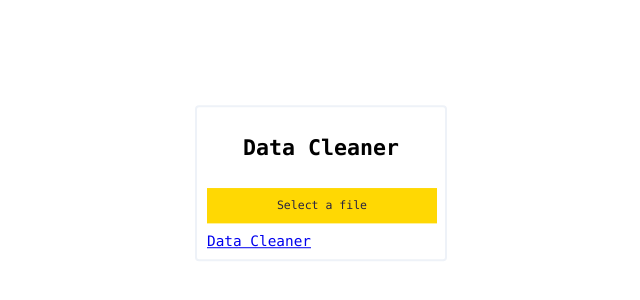
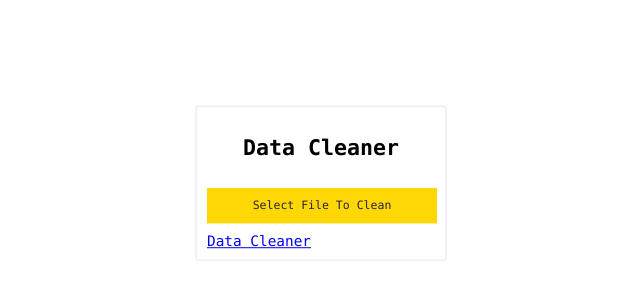
Before and after one commit to Visaal/data-cleaner, a Vue app: page / in a window 1280 px wide. Shown: the part 212-512 px from the top of the page, without its empty margins (319-959 px from the left). Built offline with nearby package versions, Linux system fonts and the light colour scheme.

Commit message:
update button name

```diff
--- a/src/views/Home.vue
+++ b/src/views/Home.vue
@@ -2,7 +2,7 @@
   <div class="landing-page-form">
     <fieldset>
       <h2>Data Cleaner</h2>
-      <label for="fileItem" class="custom-file-input-label">Select a file</label>
+      <label for="fileItem" class="custom-file-input-label">Select File To Clean</label>
       <input id="fileItem" type="file" class="custom-file-input" @change="getFile($event)" />
       <span>{{ message }}</span>
       <span>{{ fileName }}</span>
```
